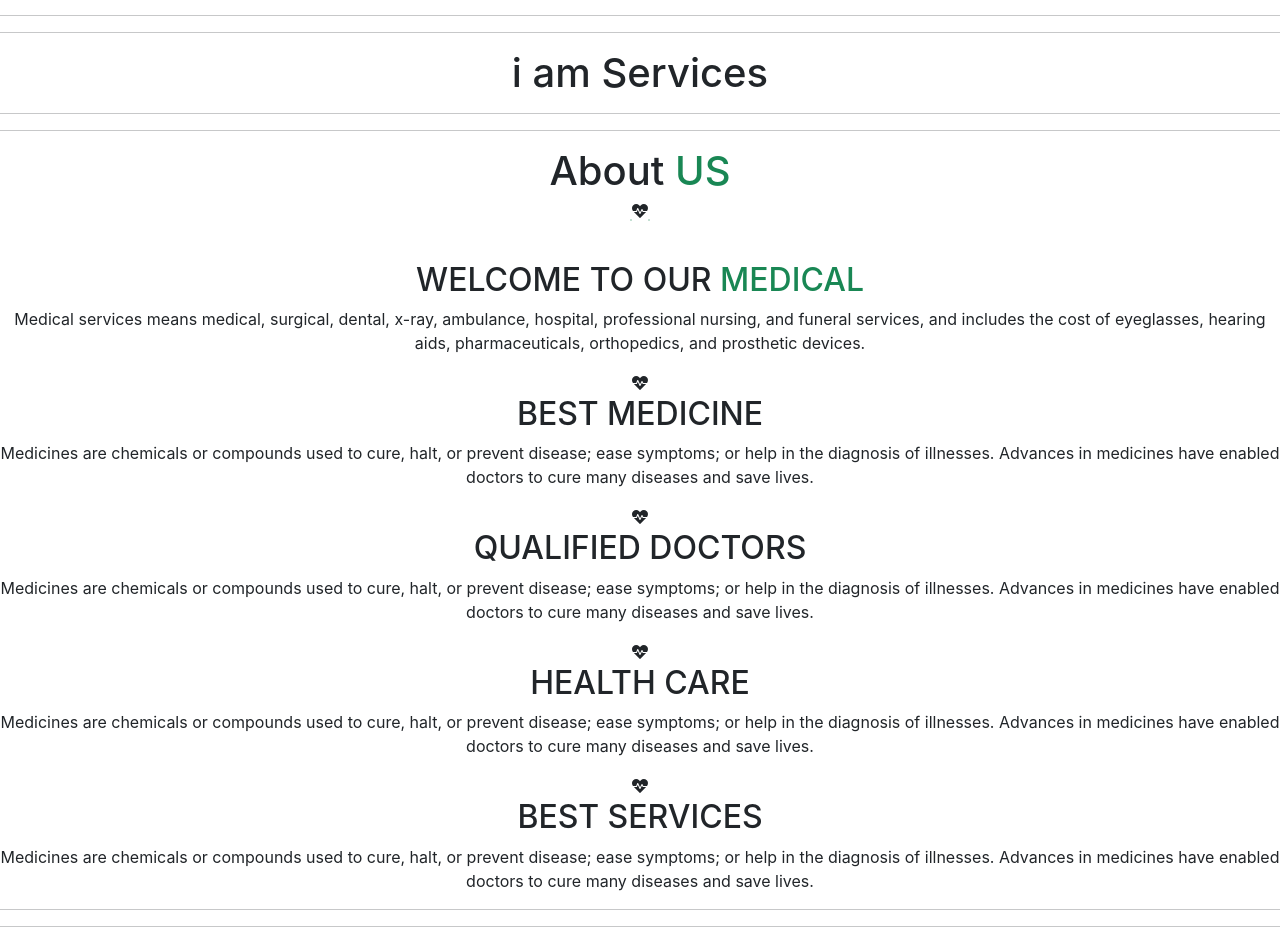
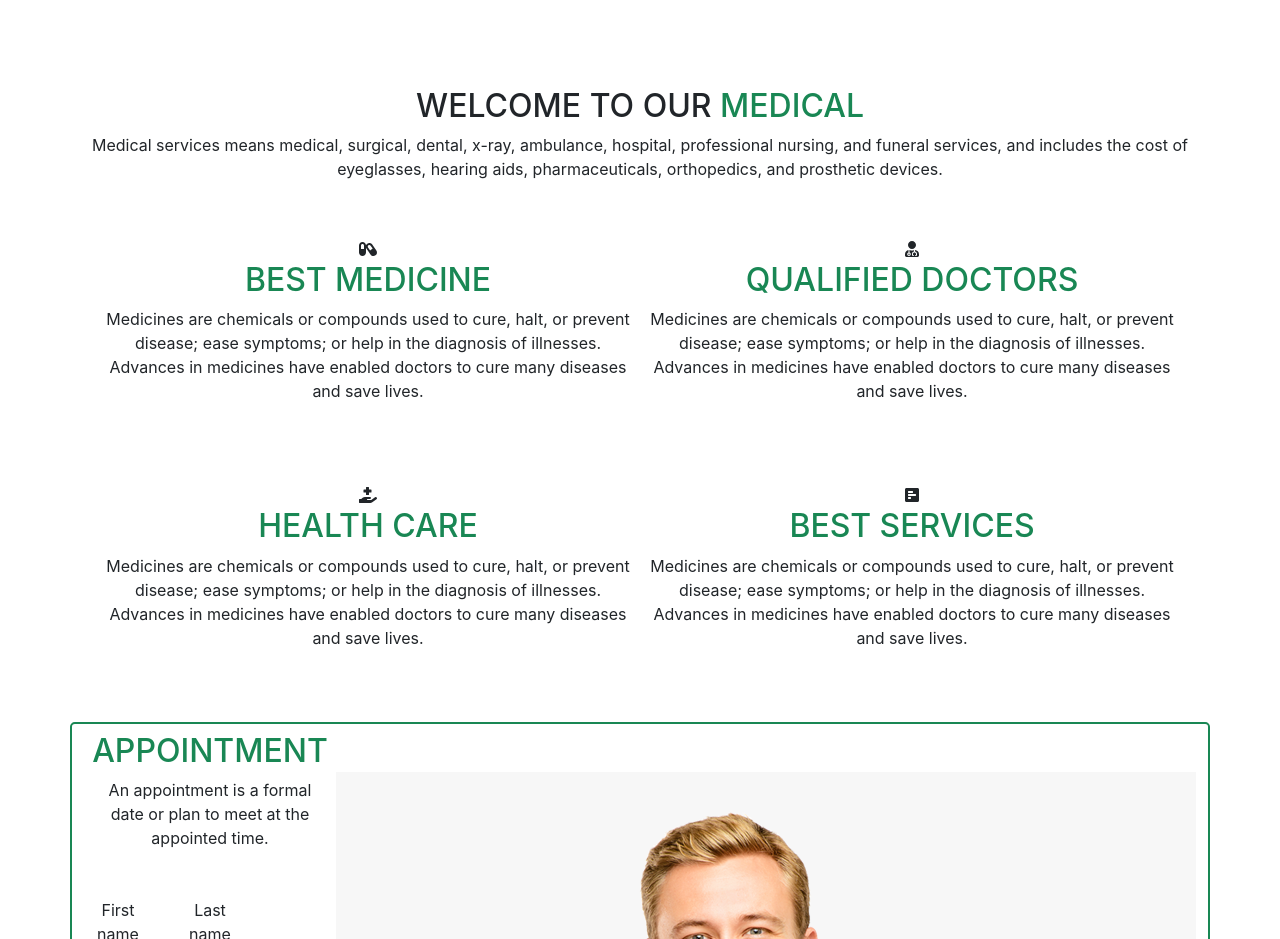
Before and after one commit to Programming-Hero-Web-Course3/healthcare-related-website-iammunna, a React (Create React App) app: page / in a window 1280 px wide. Shown: the part 1153-2092 px from the top of the page. Built offline with nearby package versions, Linux system fonts and the light colour scheme.

Commit message:
footer Completed

```diff
--- a/src/App.js
+++ b/src/App.js
@@ -12,26 +12,17 @@ function App() {
   return (
     <div className="App">
       <Header></Header>
-      <hr />
-      <hr />
+
       <HomePage></HomePage>
-      <hr />
-      <hr />
+
       <Services></Services>
-      <hr />
-      <hr />
+
       <AboutUs></AboutUs>
-      <hr />
-      <hr />
+
       <ContactUs></ContactUs>
-      <hr />
-      <hr />
+
       <NotFound></NotFound>
-      <hr />
-      <hr />
       <Footer></Footer>
-      <hr />
-      <hr />
     </div>
   );
 }
--- a/src/components/AboutUs/AboutUs.js
+++ b/src/components/AboutUs/AboutUs.js
@@ -1,6 +1,6 @@
 import React from 'react';
 import { FontAwesomeIcon } from '@fortawesome/react-fontawesome'
-import { faHeartbeat } from '@fortawesome/free-solid-svg-icons'
+import { faHeartbeat, faCapsules, faUserMd, faHandHoldingMedical, faPollH } from '@fortawesome/free-solid-svg-icons'
 
 
 
@@ -13,28 +13,40 @@ const AboutUs = () => {
                 <FontAwesomeIcon icon={faHeartbeat} />
                 <hr className="border boder-3 border-success" />
             </div>
-            <div>
+            <div >
                 <img src="" alt="" />
-                <div>
+                <div className="m-5">
                     <h2>WELCOME TO OUR <span className="text-success">MEDICAL</span> </h2>
                     <p>Medical services means medical, surgical, dental, x-ray, ambulance, hospital, professional nursing, and funeral services, and includes the cost of eyeglasses, hearing aids, pharmaceuticals, orthopedics, and prosthetic devices.</p>
-                    <div>
-                        <FontAwesomeIcon icon={faHeartbeat} />
-                        <h2> BEST MEDICINE</h2>
+                    <div className="d-flex justify-content-evenly m-5">
+                        <div className="p-2">
+                            <FontAwesomeIcon icon={faCapsules} />
+                            <h2 className="text-success"> BEST MEDICINE</h2>
                             <p>Medicines are chemicals or compounds used to cure, halt, or prevent disease; ease symptoms; or help in the diagnosis of illnesses. Advances in medicines have enabled doctors to cure many diseases and save lives.
                             </p>
-                        <FontAwesomeIcon icon={faHeartbeat} />
-                        <h2> QUALIFIED DOCTORS</h2>
+                        </div>
+                        <div className="p-2">
+                            <FontAwesomeIcon icon={faUserMd} />
+                            <h2 className="text-success"> QUALIFIED DOCTORS</h2>
                             <p>Medicines are chemicals or compounds used to cure, halt, or prevent disease; ease symptoms; or help in the diagnosis of illnesses. Advances in medicines have enabled doctors to cure many diseases and save lives.
                             </p>
-                        <FontAwesomeIcon icon={faHeartbeat} />
-                        <h2> HEALTH CARE</h2>
+                        </div>
+
+                    </div>
+                    <div className="d-flex justify-content-evenly m-5">
+
+                        <div className="p-2">
+                            <FontAwesomeIcon icon={faHandHoldingMedical} />
+                            <h2 className="text-success"> HEALTH CARE</h2>
                             <p>Medicines are chemicals or compounds used to cure, halt, or prevent disease; ease symptoms; or help in the diagnosis of illnesses. Advances in medicines have enabled doctors to cure many diseases and save lives.
                             </p>
-                        <FontAwesomeIcon icon={faHeartbeat} />
-                        <h2> BEST SERVICES</h2>
+                        </div>
+                        <div className="p-2">
+                            <FontAwesomeIcon icon={faPollH} />
+                            <h2 className="text-success"> BEST SERVICES</h2>
                             <p>Medicines are chemicals or compounds used to cure, halt, or prevent disease; ease symptoms; or help in the diagnosis of illnesses. Advances in medicines have enabled doctors to cure many diseases and save lives.
                             </p>
+                        </div>
                     </div>
                 </div>
             </div>
--- a/src/components/Footer/Footer.js
+++ b/src/components/Footer/Footer.js
@@ -3,7 +3,9 @@ import React from 'react';
 const Footer = () => {
     return (
         <div>
-            <h1>i am Footer</h1>
+            <footer style={{ padding: "10px", backgroundColor: "green", color: "white", marginTop: "20px" }}>
+                <p>Copyright &copy; 2022, All Rights  Reserved</p>
+            </footer>
         </div>
     );
 };
--- a/src/components/Header/Header.js
+++ b/src/components/Header/Header.js
@@ -40,7 +40,7 @@ const Header = () => {
                         </Navbar.Collapse>
                     </Container>
                 </Navbar>
-                <h1>i am Header</h1>
+
             </header>
         </div>
     );
--- a/src/components/HomePage/HomePage.js
+++ b/src/components/HomePage/HomePage.js
@@ -52,7 +52,6 @@ const HomePage = () => {
             </Carousel>
 
             <hr /><hr />
-            <h1>i am HomPage</h1>
         </div>
     );
 };
```
Lines whose indentation alone changed are shown as unchanged.
